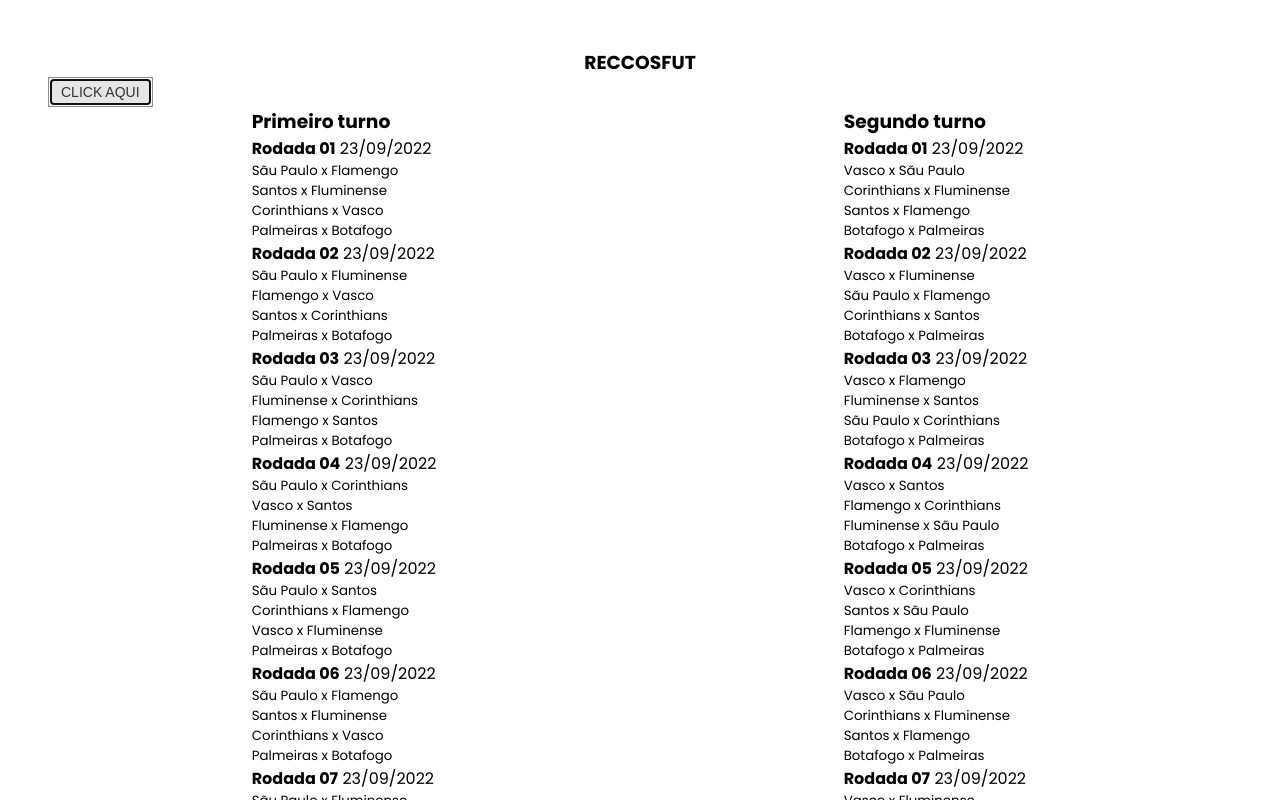
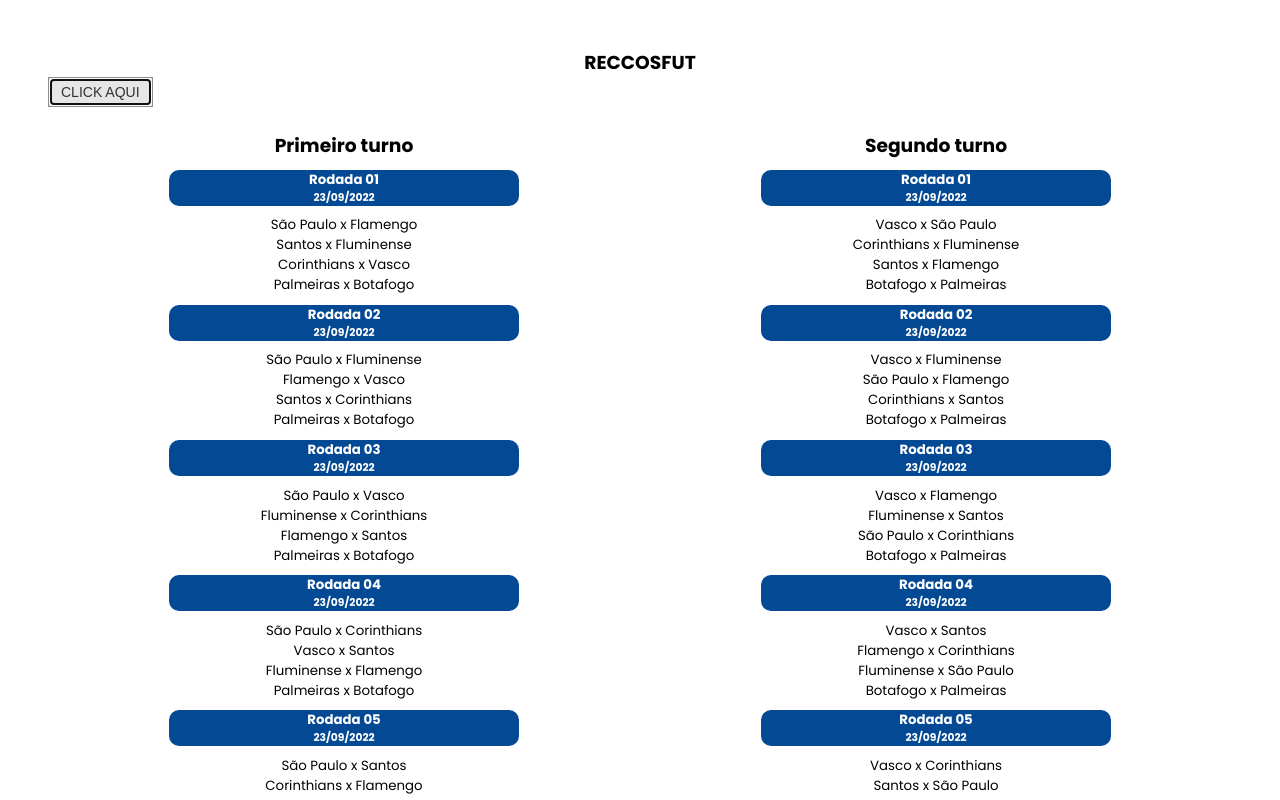
Before and after one commit to aledguedes/round_robin, an Angular app: page / in a window 1280 px wide. Both pictures are taken after a click on the button "CLICK AQUI". Shown: the top 800 px of the page. Built offline with nearby package versions, Linux system fonts and the light colour scheme.

Commit message:
3 files modified

```diff
--- a/src/app/app.component.css
+++ b/src/app/app.component.css
@@ -1,10 +1,7 @@
-p {
-  font-family: Lato;
-}
-
 .container {
   margin: 0 auto;
   width: 100%;
+  margin-top: 1.5rem;
 }
 
 h1 {
@@ -13,5 +10,35 @@
 
 .rounds {
   display: flex;
-  justify-content: space-around;
+  justify-content: space-between;
 }
+
+.text-center {
+  text-align: center;
+}
+
+.turn-A,
+.turn-B {
+  width: 50%;
+}
+
+.grid-flex-center {
+  display: flex;
+  justify-content: center;
+  align-items: center;
+}
+
+.grid-center {
+  display: flex;
+  justify-content: center;
+  align-items: center;
+  flex-direction: column;
+}
+.box-round {
+  color: #fff;
+  background-color: #044993;
+  text-align: center;
+  width: 350px;
+  border-radius: 10px;
+  margin: 0.6rem 0;
+}
--- a/src/app/app.component.html
+++ b/src/app/app.component.html
@@ -4,26 +4,45 @@
 <div class="container">
   <div class="rounds">
     <div class="turn-A">
-      <h3>Primeiro turno</h3>
+      <h3 class="text-center">Primeiro turno</h3>
       <div *ngFor="let jogos of firstTurn; let i = index">
-        <strong style="margin: 1rem 0;"
+        <div class="grid-flex-center">
+          <div class="box-round">
+            <small class="text-center"
+              ><strong style="margin: 1rem 0;"
                 >Rodada
-          {{ jogos.rodada < 10 ? '0' + jogos.rodada : jogos.rodada }}</strong
+                {{
+                  jogos.rodada < 10 ? '0' + jogos.rodada : jogos.rodada
+                }}</strong
+              ></small
             >
-        {{ jogos.dt_partida | date: 'dd/MM/yyyy' }}
+            <h6>{{ jogos.dt_partida | date: 'dd/MM/yyyy' }}</h6>
+          </div>
+        </div>
+        <div class="grid-center">
           <div *ngFor="let j of jogos.jogos">
             <small> {{ j.mandator }} x {{ j.visitor }}</small>
           </div>
         </div>
       </div>
+    </div>
     <div class="turn-B">
-      <h3>Segundo turno</h3>
+      <h3 class="text-center">Segundo turno</h3>
       <div *ngFor="let jogos of secondTurn; let i = index">
-        <strong style="margin: 1rem 0;"
+        <div class="grid-flex-center">
+          <div class="box-round">
+            <small class="text-center"
+              ><strong style="margin: 1rem 0;"
                 >Rodada
-          {{ jogos.rodada < 10 ? '0' + jogos.rodada : jogos.rodada }}</strong
+                {{
+                  jogos.rodada < 10 ? '0' + jogos.rodada : jogos.rodada
+                }}</strong
+              ></small
             >
-        {{ jogos.dt_partida | date: 'dd/MM/yyyy' }}
+            <h6>{{ jogos.dt_partida | date: 'dd/MM/yyyy' }}</h6>
+          </div>
+        </div>
+        <div class="grid-center">
           <div *ngFor="let j of jogos.jogos">
             <small> {{ j.mandator }} x {{ j.visitor }}</small>
           </div>
@@ -31,3 +50,4 @@
       </div>
     </div>
   </div>
+</div>
--- a/src/app/app.component.ts
+++ b/src/app/app.component.ts
@@ -22,7 +22,7 @@
   gerar() {
     // const time: any[] = this.times;
     const time: any = [
-      'Sãu Paulo',
+      'São Paulo',
       'Santos',
       'Corinthians',
       'Palmeiras',
```
Lines whose indentation alone changed are shown as unchanged.
